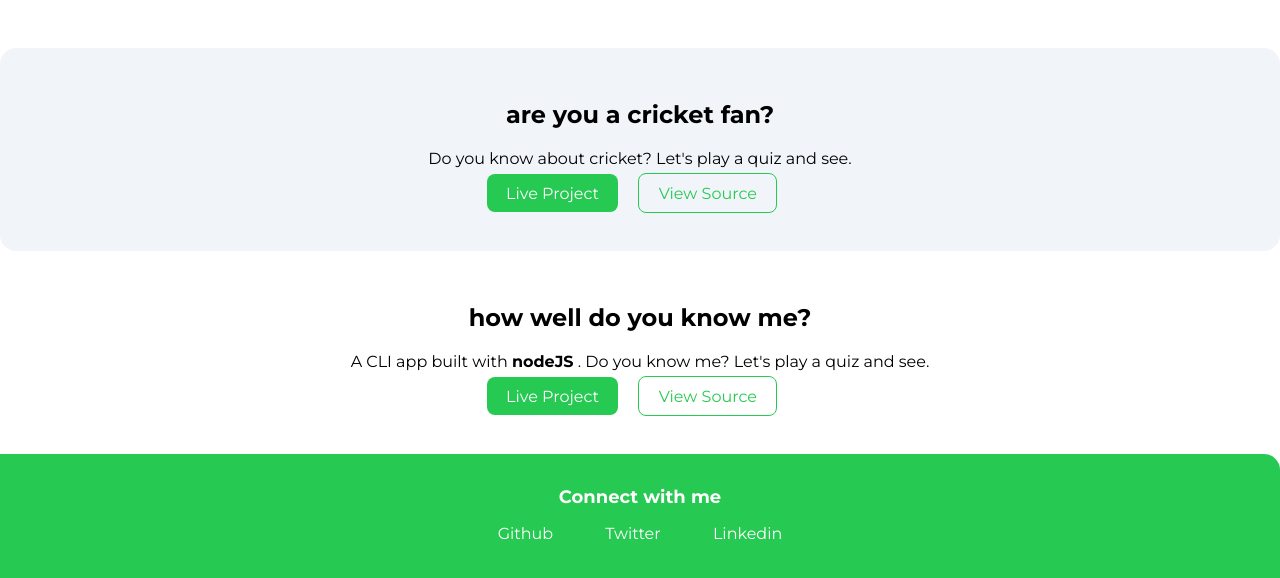
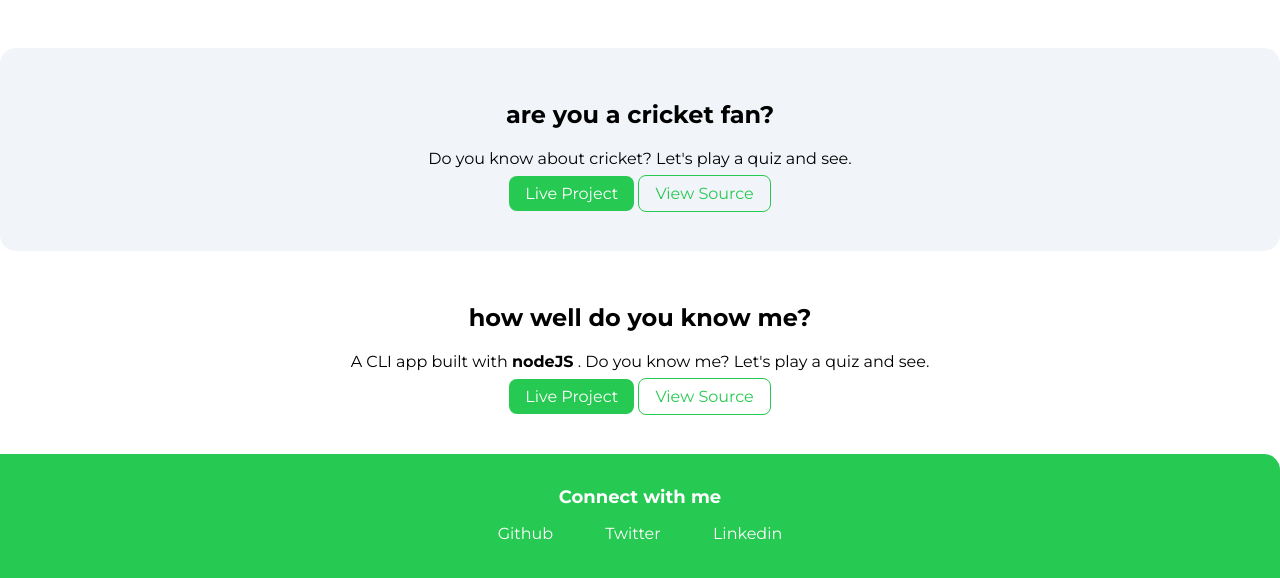
Before and after one commit to PrateekSum96/Lesson_3, a plain HTML site: page projects.html in a window 1280 px wide. Shown: the part 242-820 px from the top of the page. Drawn offline with Linux system fonts and the light colour scheme.

Commit message:
Update styles.css

```diff
--- a/styles.css
+++ b/styles.css
@@ -36,9 +36,9 @@ body{
     background-color: var(--primary-color);
     border-radius: .5rem;
     color: white;
-    max-width: 140px;
+    /* max-width: 140px;
     padding: 0.6rem 1.2rem;
-    margin: 1rem auto;
+    margin: 1rem auto; */
 }
 
 .secondary-link{
@@ -46,9 +46,9 @@ body{
     border-radius: 0.5rem;
     border: 1px solid var(--primary-color);
 
-    max-width: 140px;
+    /* max-width: 140px;
     margin: 1rem;
-    padding: 0.6rem 1.2rem;
+    padding: 0.6rem 1.2rem; */
 
 }
 
```
